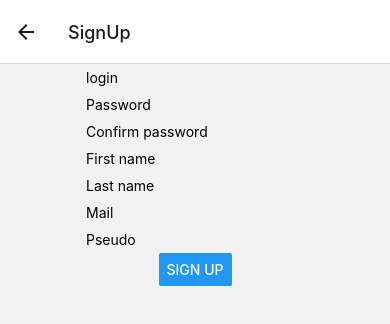
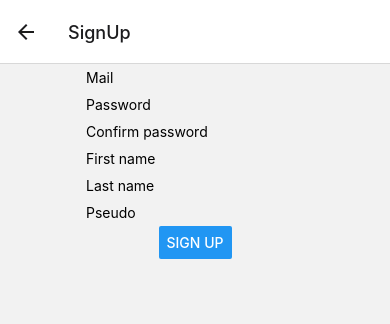
Before and after one commit to Ratlifestyle/RandomCityMobile, a React Native app: screen /SignUp in a window 390 px wide. Shown: the top 324 px of the page. Built offline with nearby package versions, Linux system fonts and the light colour scheme.

Commit message:
some modifs

```diff
--- a/src/App.js
+++ b/src/App.js
@@ -80,6 +80,7 @@ export default function App({ navigation }) {
                 signIn(data)
                     .then((response) => {
                         if (response.ok) {
+                            console.log(response)
                             dispatch({
                                 type: "SIGN_IN",
                                 token: "dummy-auth-token",
@@ -98,7 +99,8 @@ export default function App({ navigation }) {
                 if (data.password == data.confirmPass) {
                     SignUp(data)
                         .then((response) => {
-                            if (response.ok) {
+                            console.log(response)
+                            if (response.status_code == 201) {
                                 dispatch({
                                     type: "SIGN_IN",
                                     token: "dummy-auth-token",
--- a/src/api/randomCityApi/authentification/SignInApi.js
+++ b/src/api/randomCityApi/authentification/SignInApi.js
@@ -8,7 +8,7 @@ export async function signIn(data) {
             "Content-type": "application/json",
         },
         body: JSON.stringify({
-            login: data.login,
+            mail: data.mail,
             password: data.password,
         }),
     });
--- a/src/api/randomCityApi/authentification/SignUpApi.js
+++ b/src/api/randomCityApi/authentification/SignUpApi.js
@@ -22,12 +22,15 @@ export async function SignUp(data){
             "Content-type": "application/json",
         },
         body: JSON.stringify({
-            login: data.login,
+            mail: data.mail,
             password: data.password,
             first_name: data.firstName,
             last_name: data.lastName,
-            mail: data.mail,
             pseudo: data.pseudo,
+        })
+    }).then(async (response) => {
+        return response.json().then((data) => {
+            return data
         })
     })
 }
--- a/src/components/Game.js
+++ b/src/components/Game.js
@@ -1,13 +1,20 @@
 import { View, Text, Button } from "react-native-web";
 
 
-function Game({ navigation }){
+function startSession(){
+
+}
+
+
+function Game({ navigation }) {
     return (
         <View>
             <Text>Demarrer :)</Text>
-            <Button title='Demarrer' />
+            <Button title="Demarrer" onPress={() => {
+
+            }} />
         </View>
-    )
+    );
 }
 
 export default Game;
--- a/src/components/SignInScreen.js
+++ b/src/components/SignInScreen.js
@@ -3,7 +3,7 @@ import * as React from 'react';
 import * as App from '../App';
 
 function SignInScreen({ navigation }) {
-    const [login, setLogin] = React.useState('');
+    const [mail, setMail] = React.useState('');
     const [password, setPassword] = React.useState('');
 
     const { signIn } = React.useContext(App.AuthContext);
@@ -12,8 +12,8 @@ function SignInScreen({ navigation }) {
       <View>
         <TextInput
           placeholder="Login"
-          value={login}
-          onChangeText={setLogin}
+          value={mail}
+          onChangeText={setMail}
         />
         <TextInput
           placeholder="Password"
@@ -21,7 +21,7 @@ function SignInScreen({ navigation }) {
           onChangeText={setPassword}
           secureTextEntry
         />
-        <Button title="Sign in" onPress={() => signIn({ login, password })} />
+        <Button title="Sign in" onPress={() => signIn({ mail, password })} />
         <Button title="Sign up" onPress={() => navigation.navigate('SignUp')}/>
       </View>
     );
--- a/src/components/SignUpScreen.js
+++ b/src/components/SignUpScreen.js
@@ -7,13 +7,12 @@ import TextInputSignUp from "./atoms/SignUpScreen/TextInputSignUp";
 import { checkIfValidPseudo } from "../api/randomCityApi/authentification/SignUpApi";
 
 function SignUpScreen() {
-  const [login, setLogin] = React.useState("");
+    const [mail, setMail] = React.useState("");
     const [password, setPassword] = React.useState("");
     const [confirmPass, setConfirmPass] = React.useState("");
     const [validPass, setValidPass] = React.useState(true);
     const [firstName, setFirstName] = React.useState("");
     const [lastName, setLastName] = React.useState("");
-  const [mail, setMail] = React.useState("");
     const [pseudo, setPseudo] = React.useState("");
     const [validPseudo, setValidPseudo] = React.useState(true);
 
@@ -22,9 +21,9 @@ function SignUpScreen() {
     return (
         <View style={styles.formView}>
             <TextInputSignUp
-        placeholder="login"
-        value={login}
-        onChangeText={setLogin}
+                placeholder="Mail"
+                value={mail}
+                onChangeText={setMail}
             />
             <TextInputSignUp
                 placeholder="Password"
@@ -49,14 +48,16 @@ function SignUpScreen() {
                 value={lastName}
                 onChangeText={setLastName}
             />
-      <TextInputSignUp placeholder="Mail" value={mail} onChangeText={setMail} />
+
             <View>
                 <TextInputSignUp
                     placeholder="Pseudo"
                     value={pseudo}
                     onChangeText={(pseudo) => {
                         setPseudo(pseudo);
-            checkIfValidPseudo(pseudo).then((valid)=>{setValidPseudo(valid)})
+                        checkIfValidPseudo(pseudo).then((valid) => {
+                            setValidPseudo(valid);
+                        });
                     }}
                     style={!validPseudo ? styles.invalidInput : null}
                 />
@@ -66,12 +67,11 @@ function SignUpScreen() {
                 title="Sign up"
                 onPress={() =>
                     signUp({
-            login,
+                        mail,
                         password,
                         confirmPass,
                         firstName,
                         lastName,
-            mail,
                         pseudo,
                         setValidPass,
                     })
```
Lines whose indentation alone changed are shown as unchanged.
